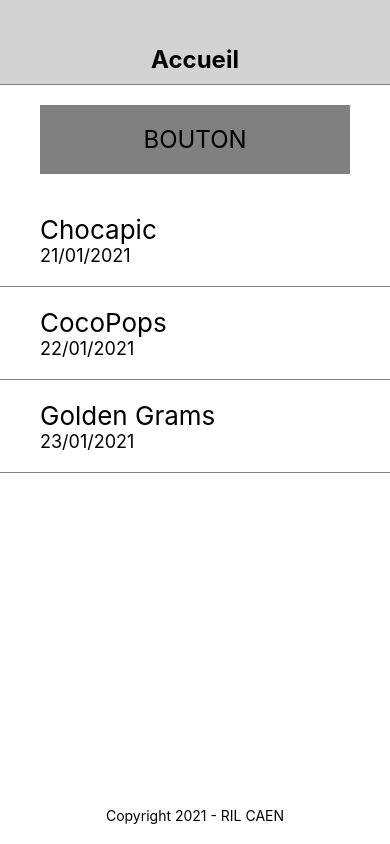
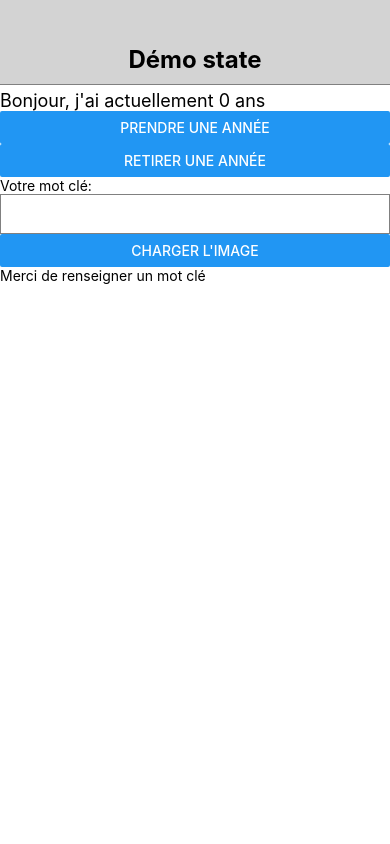
Before and after one commit to Maxence-Machu/ril-caen-react-native, a React Native app: screen / in a window 390 px wide. Built offline with nearby package versions, Linux system fonts and the light colour scheme.

Commit message:
Ajout de demo.js

```diff
--- a/App.js
+++ b/App.js
@@ -5,6 +5,7 @@
 import Copyright from './components/Copyright';
 import ProductItem from './components/ProductItem';
 import ScanButton from './components/ScanButton';
+import Demo from './Pages/Demo';
 
 const ITEMS = [
   {
@@ -43,6 +44,10 @@
   };
 
   return (
+    <Demo/>
+  )
+
+  return (
     <View style={styles.container}>
       <StatusBar style="auto" />
 
--- /dev/null
+++ b/Pages/Demo.js
@@ -0,0 +1,90 @@
+import React, { useState } from 'react'
+import { StyleSheet, Text, View, TextInput,  Button, Image } from 'react-native';
+import AppHeader from '../components/AppHeader';
+import { StatusBar } from 'expo-status-bar';
+
+export default function Demo(){
+
+    const [age, setAge] = useState(0);
+
+    const [keyword, setKeyword] = useState('');
+    const [imageUrl, setImageUrl] = useState('');
+
+    function ajouterAge(){
+        let _age = age;
+        _age += 1;
+        setAge(_age);
+    }
+
+    function reduireAge(){
+        let _age = age;
+        _age -= 1;
+        setAge(_age);
+    }
+
+    function chargerImage(){
+        let _url = `https://loremflickr.com/320/240/${keyword}`
+        setImageUrl(_url);
+    }
+
+    return (
+        <View style={styles.container}>
+            <StatusBar style="auto" />
+
+            <AppHeader title="Démo state" />
+
+            <Text style={styles.text}>Bonjour, j'ai actuellement {age} ans</Text>
+
+            <Button onPress={ajouterAge} title="Prendre une année"/>
+            <Button onPress={reduireAge} title="Retirer une année"/>
+
+
+            <Text>Votre mot clé:</Text>
+
+            <TextInput
+                style={{ height: 40, borderColor: 'gray', borderWidth: 1 }}
+                onChangeText={text => setKeyword(text)}
+                value={keyword}
+            />
+
+            <Text>{imageUrl}</Text>
+
+            <Button onPress={chargerImage} title="Charger l'image"/>
+
+            {/* Rendu conditionnel avec une variable de state */}
+            {
+                imageUrl != '' ?
+                    <Image
+                    style={{width: 320, height: 240}}
+                    source={{
+                        uri: imageUrl,
+                    }}
+                /> : <Text>Merci de renseigner un mot clé</Text>
+            }
+
+            {/* Rendu conditionnel avec une variable de state */}
+            {/*
+                imageUrl != '' &&
+                    <Image
+                    style={{width: 320, height: 240}}
+                    source={{
+                        uri: imageUrl,
+                    }}
+                />*/
+            }
+
+        </View>
+    )
+}
+
+
+const styles = StyleSheet.create({
+    text: {
+        fontSize: 18,
+        marginTop: 5
+    },
+    container: {
+      flex: 1,
+      backgroundColor: '#fff',
+    }
+  });
```
